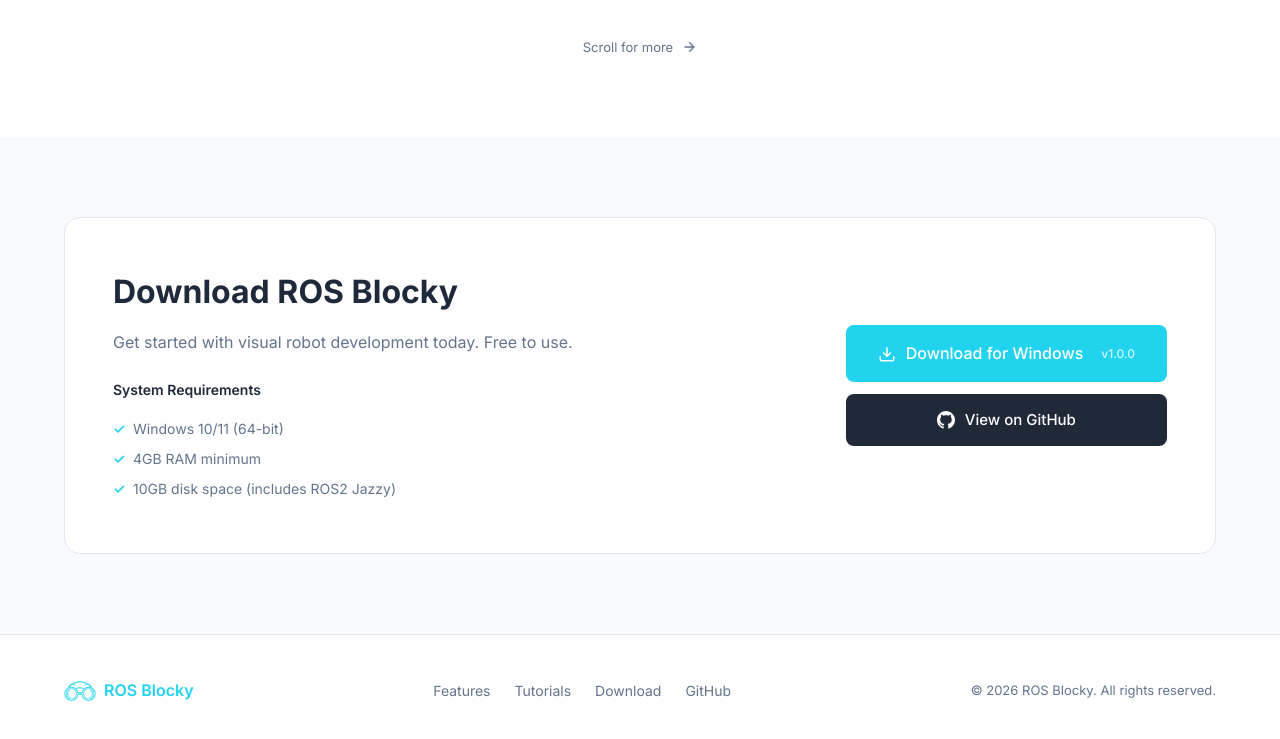
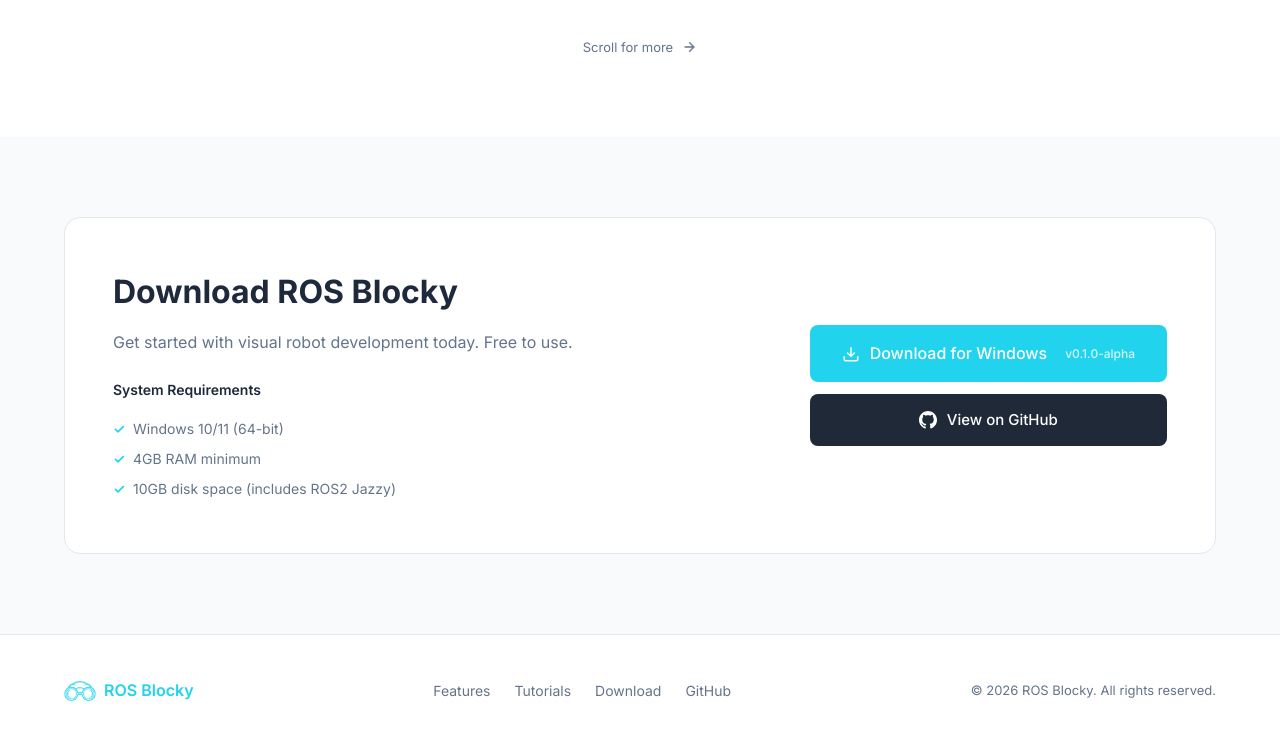
Before and after one commit to ros-blocky/ros-blocky.github.io, a plain HTML site: page index.html in a window 1280 px wide. Shown: the part 2406-3145 px from the top of the page. Drawn offline with Linux system fonts and the light colour scheme.

Commit message:
update links

```diff
--- a/index.html
+++ b/index.html
@@ -28,7 +28,7 @@
                 <a href="#features">Features</a>
                 <a href="#tutorials">Tutorials</a>
                 <a href="#download">Download</a>
-                <a href="https://github.com" target="_blank" class="nav-github">
+                <a href="https://github.com/yacin-hamdi/ros-blocky-downloads" target="_blank" class="nav-github">
                     <svg viewBox="0 0 24 24" fill="currentColor" width="20" height="20">
                         <path
                             d="M12 0c-6.626 0-12 5.373-12 12 0 5.302 3.438 9.8 8.207 11.387.599.111.793-.261.793-.577v-2.234c-3.338.726-4.033-1.416-4.033-1.416-.546-1.387-1.333-1.756-1.333-1.756-1.089-.745.083-.729.083-.729 1.205.084 1.839 1.237 1.839 1.237 1.07 1.834 2.807 1.304 3.492.997.107-.775.418-1.305.762-1.604-2.665-.305-5.467-1.334-5.467-5.931 0-1.311.469-2.381 1.236-3.221-.124-.303-.535-1.524.117-3.176 0 0 1.008-.322 3.301 1.23.957-.266 1.983-.399 3.003-.404 1.02.005 2.047.138 3.006.404 2.291-1.552 3.297-1.23 3.297-1.23.653 1.653.242 2.874.118 3.176.77.84 1.235 1.911 1.235 3.221 0 4.609-2.807 5.624-5.479 5.921.43.372.823 1.102.823 2.222v3.293c0 .319.192.694.801.576 4.765-1.589 8.199-6.086 8.199-11.386 0-6.627-5.373-12-12-12z" />
@@ -327,16 +327,18 @@
                     </div>
                 </div>
                 <div class="download-actions">
-                    <a href="#" class="btn btn-download">
+                    <a href="https://github.com/yacin-hamdi/ros-blocky-downloads/releases/tag/v0.1.0-alpha"
+                        target="_blank" class="btn btn-download">
                         <svg viewBox="0 0 24 24" fill="none" stroke="currentColor" stroke-width="2">
                             <path d="M21 15v4a2 2 0 0 1-2 2H5a2 2 0 0 1-2-2v-4" />
                             <polyline points="7 10 12 15 17 10" />
                             <line x1="12" y1="15" x2="12" y2="3" />
                         </svg>
                         Download for Windows
-                        <span class="version">v1.0.0</span>
+                        <span class="version">v0.1.0-alpha</span>
                     </a>
-                    <a href="https://github.com" target="_blank" class="btn btn-github">
+                    <a href="https://github.com/yacin-hamdi/ros-blocky-downloads" target="_blank"
+                        class="btn btn-github">
                         <svg viewBox="0 0 24 24" fill="currentColor" width="20" height="20">
                             <path
                                 d="M12 0c-6.626 0-12 5.373-12 12 0 5.302 3.438 9.8 8.207 11.387.599.111.793-.261.793-.577v-2.234c-3.338.726-4.033-1.416-4.033-1.416-.546-1.387-1.333-1.756-1.333-1.756-1.089-.745.083-.729.083-.729 1.205.084 1.839 1.237 1.839 1.237 1.07 1.834 2.807 1.304 3.492.997.107-.775.418-1.305.762-1.604-2.665-.305-5.467-1.334-5.467-5.931 0-1.311.469-2.381 1.236-3.221-.124-.303-.535-1.524.117-3.176 0 0 1.008-.322 3.301 1.23.957-.266 1.983-.399 3.003-.404 1.02.005 2.047.138 3.006.404 2.291-1.552 3.297-1.23 3.297-1.23.653 1.653.242 2.874.118 3.176.77.84 1.235 1.911 1.235 3.221 0 4.609-2.807 5.624-5.479 5.921.43.372.823 1.102.823 2.222v3.293c0 .319.192.694.801.576 4.765-1.589 8.199-6.086 8.199-11.386 0-6.627-5.373-12-12-12z" />
@@ -361,7 +363,7 @@
                 <a href="#features">Features</a>
                 <a href="#tutorials">Tutorials</a>
                 <a href="#download">Download</a>
-                <a href="https://github.com" target="_blank">GitHub</a>
+                <a href="https://github.com/yacin-hamdi/ros-blocky-downloads" target="_blank">GitHub</a>
             </div>
             <div class="footer-copyright">
                 <p>&copy; 2026 ROS Blocky. All rights reserved.</p>
```
